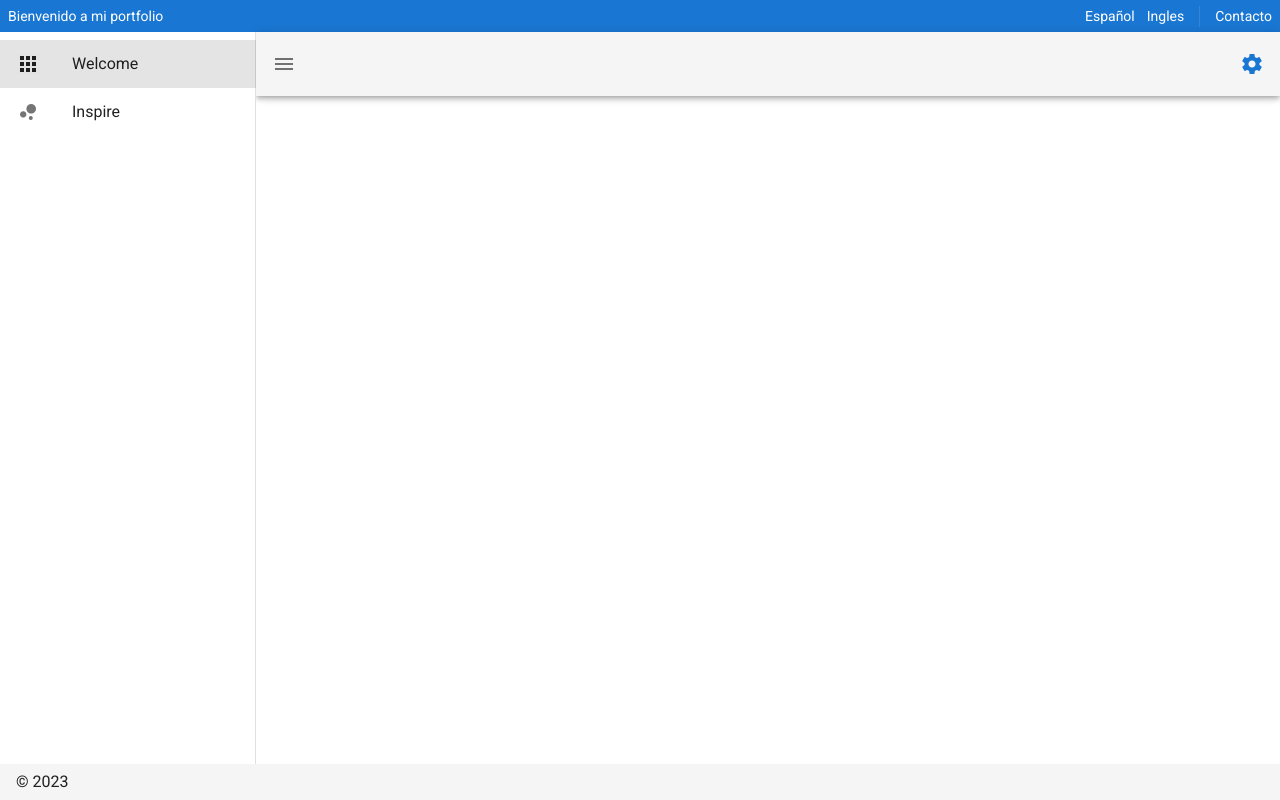
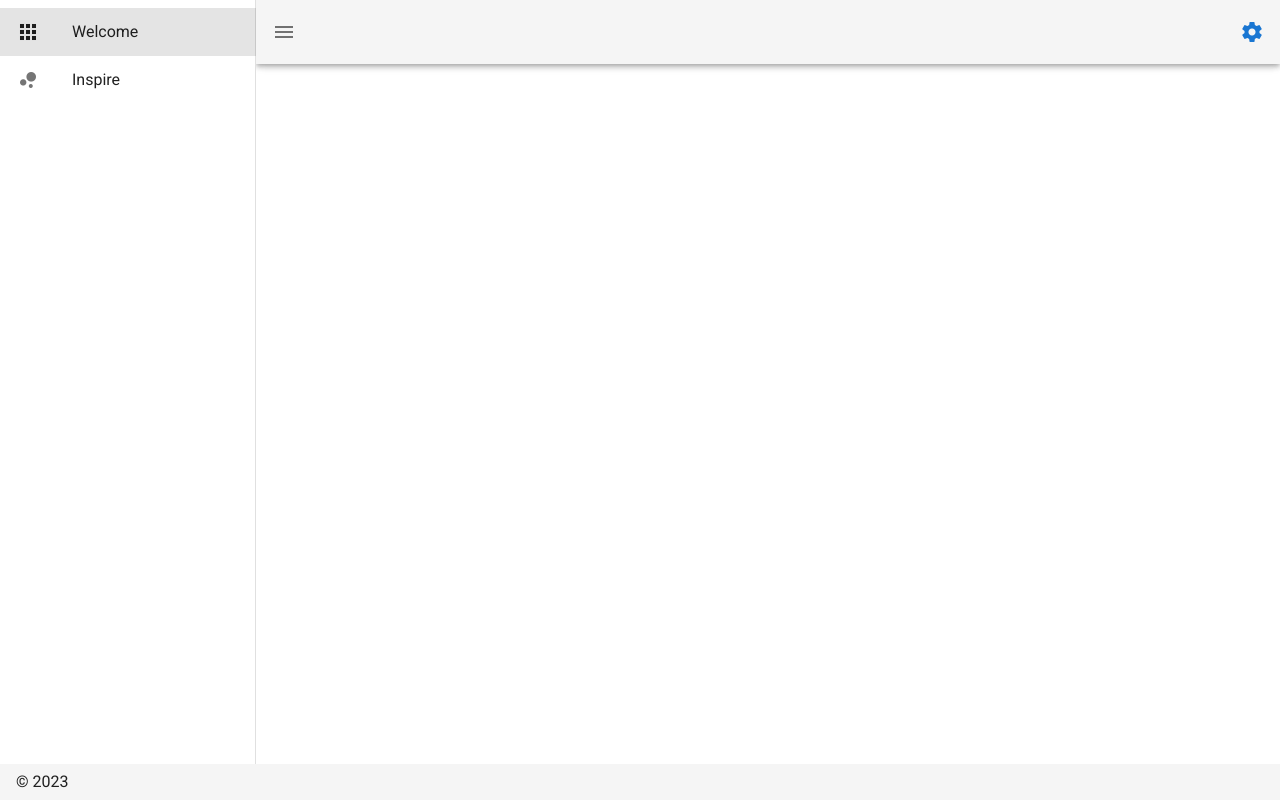
Before and after one commit to ErosBurastero/Poke-App, a Nuxt app in the folder client/: page / in a window 1280 px wide. Built offline with nearby package versions, Linux system fonts and the light colour scheme.

Commit message:
new details

```diff
--- a/client/layouts/default.vue
+++ b/client/layouts/default.vue
@@ -1,25 +1,5 @@
 <template>
   <v-app dark>
-    <v-system-bar
-      window
-      class="primary d-flex justify-space-between white--text"
-      app
-      fixed
-    >
-      <span class="">Bienvenido a mi portfolio</span>
-      <div class="d-flex align-center">
-        <div class="mr-4">
-          <span>Español</span>
-          <span class="ml-3" @click="changeLocale">Ingles</span>
-        </div>
-        <v-divider vertical dark></v-divider>
-        <div class="ml-4">
-          <NuxtLink to="/contacto" class="text-decoration-none white--text"
-            >Contacto</NuxtLink
-          >
-        </div>
-      </div>
-    </v-system-bar>
     <v-navigation-drawer
       v-model="drawer"
       :mini-variant="miniVariant"
--- a/client/pages/index.vue
+++ b/client/pages/index.vue
@@ -5,8 +5,5 @@
 <script>
 export default {
   name: 'IndexPage',
-  created() {
-    console.log(this.$vuetify.lang)
-  },
 }
 </script>
```
Also changed, not shown: 1 other file (tests, documents, lock files or other folders).
